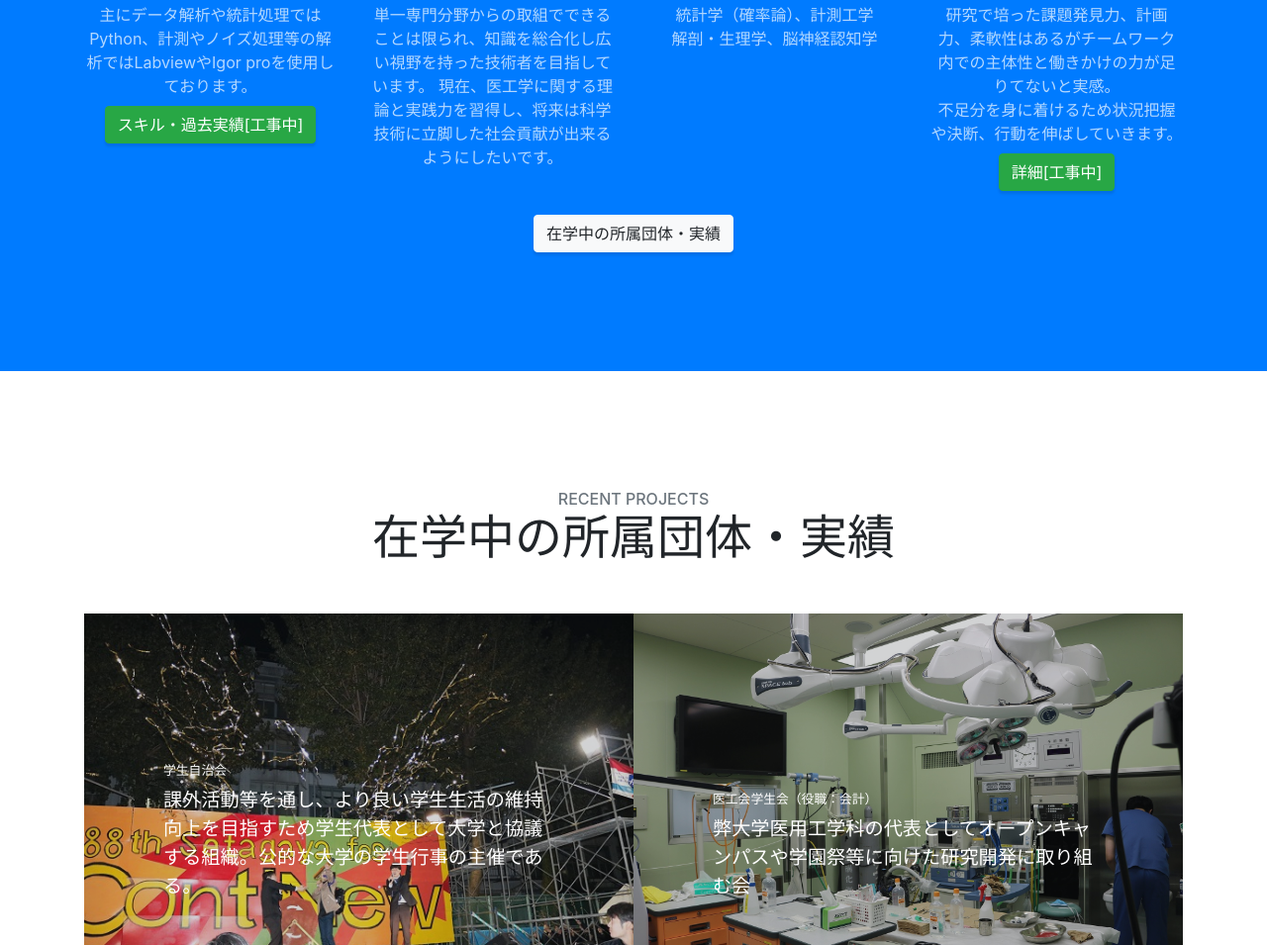
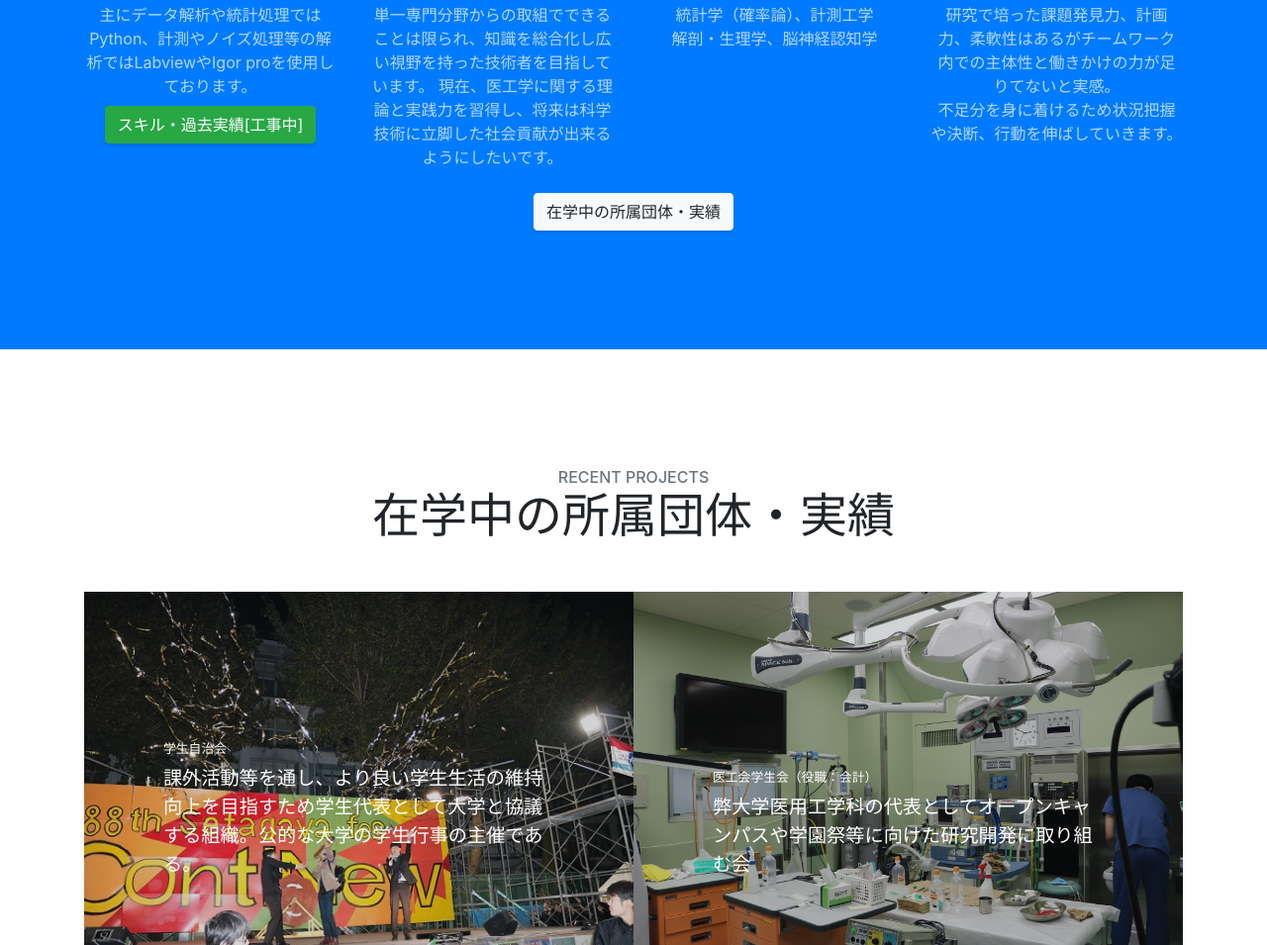
Before and after one commit to satoshi0125/portfolio-before, a website with bundled scripts: page index.html in a window 1280 px wide. Shown: the part 2040-2995 px from the top of the page at 99% size. Built offline with nearby package versions, Linux system fonts and the light colour scheme.

Commit message:
Update_index.html
人柄の詳細ボタンを消した。

```diff
--- a/index.html
+++ b/index.html
@@ -134,7 +134,6 @@
           <h4> <strong>人柄</strong> </h4>
           <p class="text-faded mb-0">研究で培った課題発見力、計画力、柔軟性はあるがチームワーク内での主体性と働きかけの力が足りてないと実感。<br>
             不足分を身に着けるため状況把握や決断、行動を伸ばしていきます。</p>
-          <a class="btn btn-success btn-md js-scroll-trigger mt-2" href="" target="_blank">詳細[工事中]</a>
         </div>
       </div>
       <br>
```
